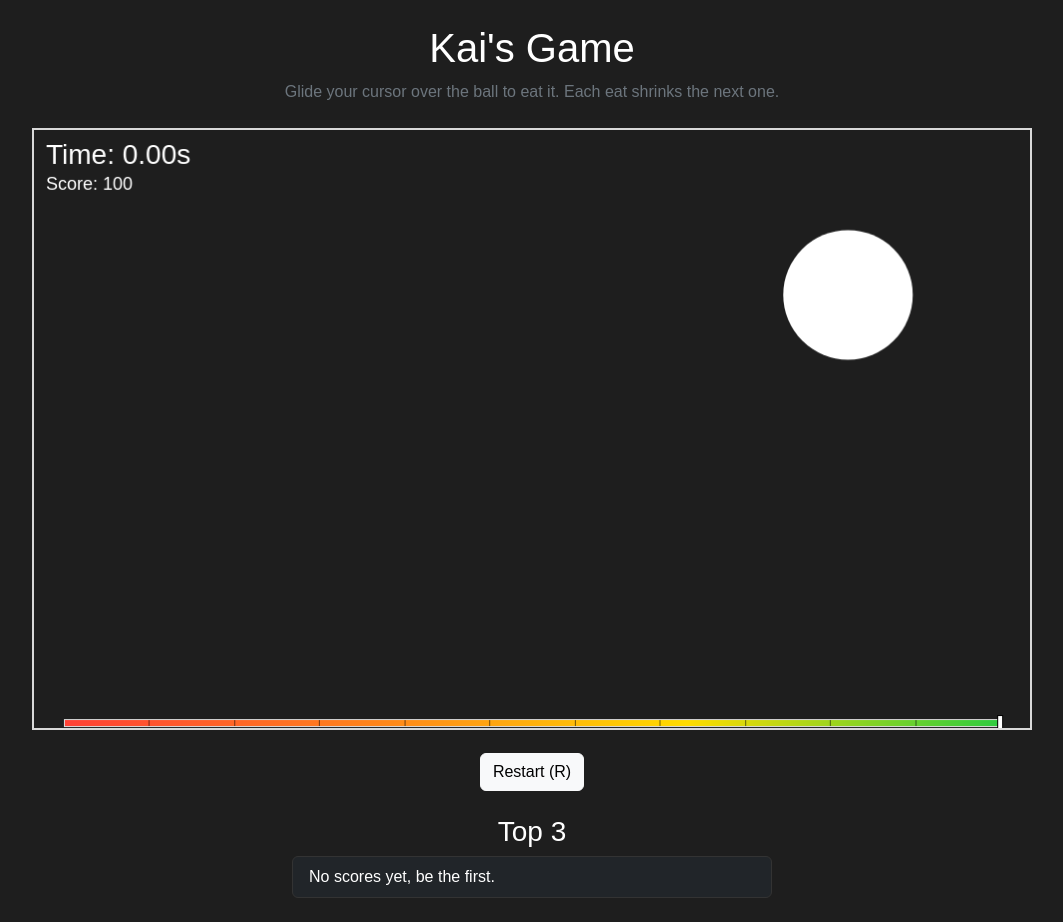
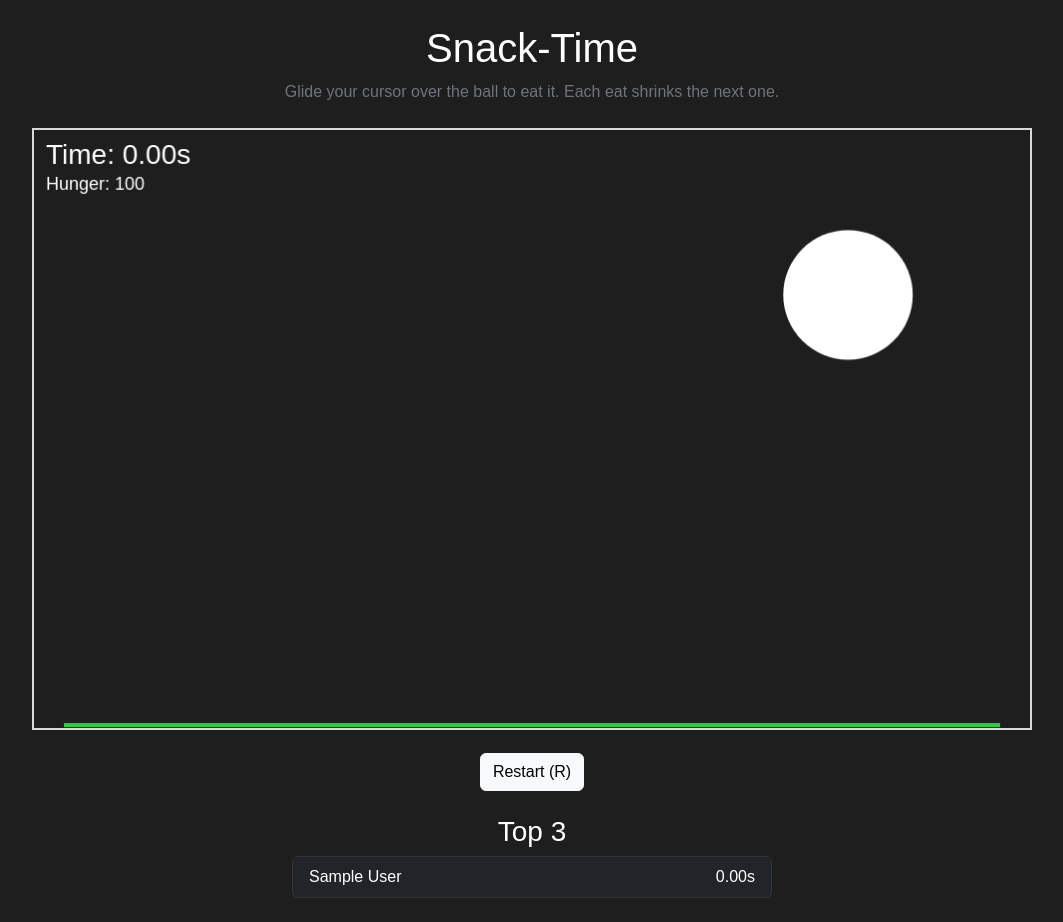
Before and after one commit to SmackyDahFrog/CITS3403-Project, a Flask app: page /play/kai in a window 1280 px wide. Shown: the part 62-984 px from the top of the page, without its empty margins (108-1171 px from the left). Run offline with Flask 3, Linux system fonts and the light colour scheme; a user stored in the database is signed in; tables that the repository leaves empty hold one stand-in row (values such as "Sample post").

Commit message:
rework Snack-Time scoring with a hunger gauge and dedicated runs table
The score field driving the bar is renamed to hunger, and the bar
itself shrinks as hunger depletes while tinting through a four-stop
ramp by survived time against the user's personal best. Survival is
now summed from per-frame dt with a 0.1s cap so tab-hidden gaps and
frame stalls can't inflate the timer. A new kai_runs table records
total survival ms, average inter-eat interval (dropping any gap under
100 ms) and eat count via POST /api/kai/runs, replacing the legacy
/api/scores entry for this game.

```diff
--- a/app/routes.py
+++ b/app/routes.py
@@ -1,13 +1,16 @@
-from flask import Blueprint, flash, jsonify, redirect, render_template, request, url_for
+import os
+
+from flask import Blueprint, current_app, flash, jsonify, redirect, render_template, request, url_for
 from flask_login import current_user, login_required, login_user, logout_user
 
 from app.forms import CustomisationForm, LoginForm, SignupForm
-from app.models import Score, User, db
+from app.models import KaiRun, Score, User, db
 
 main_bp = Blueprint('main', __name__)
 
-# only games we are willing to record scores for, blocks the api from being a generic write target
-ALLOWED_GAMES = {'kai', 'tictactoe', 'wilson'}
+# games still on the legacy generic scores table. kai now writes to its own kai_runs table
+# via /api/kai/runs, so it's intentionally absent from this allow-list
+ALLOWED_GAMES = {'tictactoe', 'wilson'}
 
 
 @main_bp.route('/', methods=['GET', 'POST'])
@@ -64,22 +67,30 @@ def stages():
 @main_bp.route('/play/kai')
 @login_required
 def play_kai():
-    # top 3 kai scores for the panel below the canvas, joined with users for display name fallback
+    # top 3 kai runs for the panel below the canvas, joined with users for display name fallback
     top_scores = (
-        db.session.query(Score, User)
-            .join(User, Score.user_id == User.id)
-            .filter(Score.game == 'kai')
-            .order_by(Score.value.desc())
+        db.session.query(KaiRun, User)
+            .join(User, KaiRun.user_id == User.id)
+            .order_by(KaiRun.time_ms.desc())
             .limit(3)
             .all()
     )
-    return render_template('games/kai.html', top_scores=top_scores)
+    # current player's personal best, in ms, drives the live hunger-bar colour client side
+    personal_best = (
+        db.session.query(db.func.max(KaiRun.time_ms))
+            .filter(KaiRun.user_id == current_user.id)
+            .scalar()
+    ) or 0
+    # cache-buster so iterating on kai-game.js during dev doesn't get clobbered by stale browser caches
+    js_path = os.path.join(current_app.static_folder, 'js', 'kai-game.js')
+    js_version = int(os.path.getmtime(js_path))
+    return render_template('games/kai.html', top_scores=top_scores, personal_best=personal_best, js_version=js_version)
 
 
 @main_bp.route('/api/scores', methods=['POST'])
 @login_required
 def api_save_score():
-    # tiny json endpoint, the kai client posts here on game over
+    # tiny json endpoint for the legacy shared scores table, used by tictactoe and wilson
     data = request.get_json(silent=True) or {}
     game = data.get('game')
     value = data.get('value')
@@ -93,6 +104,34 @@ def api_save_score():
     return jsonify(ok=True)
 
 
+def _is_nonneg_int(v):
+    # bool is an int subclass in python, exclude it explicitly so True/False can't sneak in
+    return isinstance(v, int) and not isinstance(v, bool) and v >= 0
+
+
+@main_bp.route('/api/kai/runs', methods=['POST'])
+@login_required
+def api_save_kai_run():
+    # kai-specific endpoint, takes the structured run payload that the legacy /api/scores
+    # couldn't carry. one row per game over, written into kai_runs
+    data = request.get_json(silent=True) or {}
+    time_ms = data.get('time_ms')
+    avg_eat_ms = data.get('avg_eat_ms', 0)
+    eat_count = data.get('eat_count', 0)
+
+    if not (_is_nonneg_int(time_ms) and _is_nonneg_int(avg_eat_ms) and _is_nonneg_int(eat_count)):
+        return jsonify(ok=False, error='invalid payload'), 400
+
+    db.session.add(KaiRun(
+        user_id=current_user.id,
+        time_ms=time_ms,
+        avg_eat_ms=avg_eat_ms,
+        eat_count=eat_count,
+    ))
+    db.session.commit()
+    return jsonify(ok=True)
+
+
 @main_bp.route('/logout')
 @login_required
 def logout():
--- a/app/static/js/kai-game.js
+++ b/app/static/js/kai-game.js
@@ -16,33 +16,51 @@ const MIN_MAX_R = CURSOR_R_CSS;
 const SHRINK = 0.97;
 // each ball reaches its current max in this many seconds, kept short so the rhythm stays snappy
 const GROW_DURATION_SEC = 0.3;
-// PRESSURE matches the original ballsheet, score depletion grows logarithmically
+// PRESSURE matches the original ballsheet, hunger depletion grows logarithmically
 // with elapsed seconds: pressureRate = PRESSURE * ln(1 + t)
 const PRESSURE = 60;
 const EAT_BONUS = 35;
-const START_SCORE = 100;
+const START_HUNGER = 100;
 
 let canvas, ctx;
 // ballMaxR is the cap for the currently-spawned ball, ballSpawnedAt is when it appeared so
 // the draw loop can interpolate from cursor-sized up to ballMaxR
 let ballX, ballY, ballMaxR, ballSpawnedAt;
-let score, isGameOver;
+let hunger, isGameOver;
+// peak hunger reached this run, used as the bar's denominator so the bar visibly shrinks
+// from peak back down to 0 even when eats have pushed hunger above its starting bank
+let hungerCeiling;
 let lastTick;
+// scoreSubmitted is about the leaderboard time submission, kept distinct from the hunger bar
 let scoreSubmitted = false;
 // pressure only starts after the first successful eat, like the original's noCheese flag
 let pressureActive;
-let pressureStartedAt;
-// frozen end-of-round timestamp, lets the game-over overlay show the exact time survived
-let gameOverAt;
+// accumulated game-clock seconds since pressure started, summed from per-frame dt instead
+// of taken from wall clock so tab-hidden gaps and frame stalls don't inflate the run
+let survivedTimeSec;
+// survivedTimeSec at each eat, used at game over to compute the inter-eat average
+// after dropping any interval shorter than CHAIN_EAT_MIN_MS
+let eatTimes;
+// intervals tighter than this aren't counted toward the average, stops chain-eats on a
+// freshly spawned ball from gaming the per-eat speed metric
+const CHAIN_EAT_MIN_MS = 100;
 // most recent mouse position in canvas coords, null until the cursor first enters the canvas
 let mouseX = null;
 let mouseY = null;
 // css px to canvas px factor, recomputed each mousemove so the cursor hit radius scales with css resizing
 let canvasScale = 1;
+// personal best survived seconds, baked into the canvas data attribute by the server,
+// 0 means no previous run on file so the bar treats this run as a guaranteed record
+let personalBestSec = 0;
 
 function init() {
     canvas = document.getElementById('kaiCanvas');
     ctx = canvas.getContext('2d');
+
+    // data attribute is in milliseconds (matches what's stored in the scores table), the
+    // bar logic wants seconds so divide once on load instead of every draw call
+    const pbMs = parseInt(canvas.dataset.personalBest || '0', 10);
+    personalBestSec = isNaN(pbMs) ? 0 : pbMs / 1000;
 
     canvas.addEventListener('mousemove', onMouseMove);
     canvas.addEventListener('mouseleave', onMouseLeave);
@@ -58,13 +76,14 @@ function init() {
 }
 
 function gameSetup() {
-    score = START_SCORE;
+    hunger = START_HUNGER;
+    hungerCeiling = START_HUNGER;
     ballMaxR = START_MAX_R;
     isGameOver = false;
     scoreSubmitted = false;
     pressureActive = false;
-    pressureStartedAt = 0;
-    gameOverAt = 0;
+    survivedTimeSec = 0;
+    eatTimes = [];
     spawnBall();
     lastTick = performance.now();
 }
@@ -106,9 +125,14 @@ function update(dt) {
             // first eat starts the pressure clock, like the original's noCheese
             if (!pressureActive) {
                 pressureActive = true;
-                pressureStartedAt = performance.now();
             }
-            score += EAT_BONUS;
+            // record the moment of this eat in game-clock seconds, the gameover summary
+            // averages the gaps between consecutive eats and drops any tighter than 100ms
+            eatTimes.push(survivedTimeSec);
+            hunger += EAT_BONUS;
+            // peak hunger this run sets the bar's denominator, so an eat that pushes
+            // hunger above the previous high refills the bar back to a full strip
+            if (hunger > hungerCeiling) hungerCeiling = hunger;
             // shrink the cap for the next ball, the floor stops it disappearing entirely
             ballMaxR = Math.max(MIN_MAX_R, ballMaxR * SHRINK);
             spawnBall();
@@ -118,13 +142,16 @@ function update(dt) {
     // pressure only ticks once the first ball has been eaten
     if (!pressureActive) return;
 
+    // accumulate game-clock seconds from this frame's dt, decoupled from wall clock so
+    // tab-hidden gaps don't sneak time into the survival timer or the pressure rate
+    survivedTimeSec += dt;
+
     // logarithmic depletion, same model as the original ballsheet
-    const elapsed = (performance.now() - pressureStartedAt) / 1000;
-    const pressureRate = PRESSURE * Math.log(1 + elapsed);
-    score -= pressureRate * dt;
+    const pressureRate = PRESSURE * Math.log(1 + survivedTimeSec);
+    hunger -= pressureRate * dt;
 
-    if (score <= 0) {
-        score = 0;
+    if (hunger <= 0) {
+        hunger = 0;
         gameOver();
     }
 }
@@ -141,19 +168,19 @@ function draw() {
         ctx.arc(ballX, ballY, currentBallR(), 0, Math.PI * 2);
         ctx.fill();
 
-        // pressure gauge along the bottom of the playfield
-        drawPressureBar();
+        // hunger gauge along the bottom of the playfield
+        drawHungerBar();
     }
 
-    // top-left readouts, the time survived is the metric that gets submitted as the score,
-    // the point bank below it is just the visible "you are about to die" indicator
+    // top-left readouts, the time survived is the metric that gets submitted to the leaderboard,
+    // the hunger bank below it is just the visible "you are about to die" indicator
     ctx.fillStyle = '#ffffff';
     ctx.textAlign = 'left';
     ctx.textBaseline = 'top';
     ctx.font = '28px Arial, sans-serif';
     ctx.fillText('Time: ' + survivedSeconds().toFixed(2) + 's', 12, 12);
     ctx.font = '18px Arial, sans-serif';
-    ctx.fillText('Score: ' + Math.floor(score), 12, 46);
+    ctx.fillText('Hunger: ' + Math.floor(hunger), 12, 46);
 
     if (isGameOver) {
         // overlay with final time and restart prompt
@@ -172,66 +199,61 @@ function draw() {
     }
 }
 
-// pressure rate caps the bar at full red, picked so the marker spans most of the bar over a typical run
-const MAX_DISPLAY_PRESSURE = 250;
-// segment dividers along the gauge, one extra to give a sense of pressure beyond the four colour stops
-const PRESSURE_BAR_SEGMENTS = 11;
+// four discrete colour bands keyed off the survived-time-vs-best ratio. thresholds are
+// uneven on purpose: red is just the brief opening sliver, yellow covers most of the run
+// up to "almost matching the personal best", green is reserved for the final approach and
+// anything past best. tuned so a typical run that reaches ~40% of best already shows three
+// distinct colours rather than parking on red while the ratio crawls up
+const HUNGER_BAR_BANDS = [
+    { upTo: 0.10,     rgb: [0xff, 0x41, 0x36] }, // red, just the opening blip
+    { upTo: 0.35,     rgb: [0xff, 0x85, 0x1b] }, // orange, warming up
+    { upTo: 0.90,     rgb: [0xff, 0xdc, 0x00] }, // yellow, on the climb toward best
+    { upTo: Infinity, rgb: [0x2e, 0xcc, 0x40] }, // green, on pace with or past the personal best
+];
 
-function drawPressureBar() {
-    const barH = 8;
+// pick the band that t falls inside, returning a solid rgb string for the canvas fillStyle
+function colourAtPosition(t) {
+    for (const band of HUNGER_BAR_BANDS) {
+        if (t < band.upTo) return `rgb(${band.rgb.join(',')})`;
+    }
+    // unreachable since the last band is Infinity, kept as a safety fallback
+    return `rgb(${HUNGER_BAR_BANDS[HUNGER_BAR_BANDS.length - 1].rgb.join(',')})`;
+}
+
+function drawHungerBar() {
+    // thin strip across the bottom, length itself is the gauge so no separate marker is needed
+    const barH = 4;
     const barX = 30;
-    const barW = W - barX * 2;
-    // sit a pixel above the bottom edge of the canvas, the css border lives outside this area
+    const barFullW = W - barX * 2;
     const barY = H - barH - 1;
 
-    // red on the left, orange, yellow, green on the right; the marker starts at the
-    // green end and descends leftward toward red as pressure builds
-    const gradient = ctx.createLinearGradient(barX, 0, barX + barW, 0);
-    gradient.addColorStop(0.0, '#ff4136');
-    gradient.addColorStop(1 / 3, '#ff851b');
-    gradient.addColorStop(2 / 3, '#ffdc00');
-    gradient.addColorStop(1.0, '#2ecc40');
-    ctx.fillStyle = gradient;
-    ctx.fillRect(barX, barY, barW, barH);
+    // bar length tracks remaining hunger relative to this run's peak, anchored on the left
+    // so the right edge recedes as pressure depletes hunger and the bar vanishes at hunger=0
+    const fillRatio = hungerCeiling > 0 ? Math.max(0, Math.min(1, hunger / hungerCeiling)) : 0;
+    const visibleW = barFullW * fillRatio;
+    if (visibleW <= 0) return;
 
-    // thin segment dividers, the +0.5 offset keeps single-pixel lines crisp on most displays
-    ctx.strokeStyle = 'rgba(0, 0, 0, 0.55)';
-    ctx.lineWidth = 1;
-    for (let i = 1; i < PRESSURE_BAR_SEGMENTS; i++) {
-        const x = Math.round(barX + (barW * i) / PRESSURE_BAR_SEGMENTS) + 0.5;
-        ctx.beginPath();
-        ctx.moveTo(x, barY);
-        ctx.lineTo(x, barY + barH);
-        ctx.stroke();
+    // colour position runs the four-stop ramp using current survival time vs the personal
+    // best: 0 = far below best (red), 1 = matching or beating best (green). before the first
+    // eat there's nothing meaningful to compare so default to green, same on a first ever run
+    let colourPosition = 1;
+    if (pressureActive && personalBestSec > 0) {
+        colourPosition = Math.max(0, Math.min(1, survivedSeconds() / personalBestSec));
     }
-
-    // outline so the gauge reads as a contained widget rather than a painted strip
-    ctx.strokeStyle = '#d9d9d9';
-    ctx.strokeRect(barX + 0.5, barY + 0.5, barW - 1, barH - 1);
-
-    // marker rides the bar from no-pressure (right, green) to capped (left, red),
-    // so it starts pinned right and descends through the colours as pressure rises
-    const elapsed = pressureActive ? (performance.now() - pressureStartedAt) / 1000 : 0;
-    const pressureRate = PRESSURE * Math.log(1 + elapsed);
-    const fill = Math.min(1, pressureRate / MAX_DISPLAY_PRESSURE);
-    const markerX = Math.round(barX + barW * (1 - fill));
-
-    // white block with a thin dark outline so it stays visible across every colour band
-    ctx.fillStyle = '#ffffff';
-    ctx.fillRect(markerX - 2, barY - 3, 4, barH + 6);
-    ctx.strokeStyle = '#000000';
-    ctx.strokeRect(markerX - 2.5, barY - 3.5, 5, barH + 7);
+    ctx.fillStyle = colourAtPosition(colourPosition);
+    ctx.fillRect(barX, barY, visibleW, barH);
 }
 
 // seconds elapsed since the first eat, the original ballsheet's high-score metric
 function survivedSeconds() {
-    if (!pressureActive) return 0;
-    const endRef = isGameOver ? gameOverAt : performance.now();
-    return (endRef - pressureStartedAt) / 1000;
+    return survivedTimeSec;
 }
 
 function gameLoop(now) {
-    const dt = (now - lastTick) / 1000;
+    // cap dt so a tab-switch, sleep, or frame stall can't fast-forward the run on resume.
+    // 0.1s is much larger than a normal frame (~0.016s) so it's invisible during smooth play
+    let dt = (now - lastTick) / 1000;
+    if (dt > 0.1) dt = 0.1;
     lastTick = now;
     update(dt);
     draw();
@@ -261,32 +283,53 @@ function onKeyDown(e) {
     }
 }
 
+// average milliseconds between eats over the run, after dropping any inter-eat gap
+// shorter than CHAIN_EAT_MIN_MS so a flurry of chain-eats can't deflate the average
+function computeAvgEatMs() {
+    if (eatTimes.length < 2) return 0;
+    const minSec = CHAIN_EAT_MIN_MS / 1000;
+    let total = 0;
+    let count = 0;
+    for (let i = 1; i < eatTimes.length; i++) {
+        const gap = eatTimes[i] - eatTimes[i - 1];
+        if (gap >= minSec) {
+            total += gap;
+            count += 1;
+        }
+    }
+    if (count === 0) return 0;
+    return Math.round((total / count) * 1000);
+}
+
 function gameOver() {
     isGameOver = true;
-    // freeze the end timestamp so the overlay and the submitted value agree exactly
-    gameOverAt = performance.now();
     // submit once per round, R-restart resets the flag in gameSetup
     if (!scoreSubmitted) {
         scoreSubmitted = true;
-        // submitted value is milliseconds survived since the first eat, matches the original game's high-score metric
-        const survivedMs = pressureStartedAt > 0 ? gameOverAt - pressureStartedAt : 0;
-        postScore(Math.floor(survivedMs));
+        // submitted values are milliseconds of accumulated game-clock survival plus per-eat
+        // pacing, both ignore any time spent with the tab hidden thanks to survivedTimeSec
+        const survivedMs = Math.round(survivedTimeSec * 1000);
+        const avgEatMs = computeAvgEatMs();
+        // bump the in-memory best so the next round's bar colour compares against this run
+        // without needing a page refresh to pull the freshly written DB value back down
+        if (survivedTimeSec > personalBestSec) personalBestSec = survivedTimeSec;
+        postKaiRun(survivedMs, avgEatMs, eatTimes.length);
     }
 }
 
-function postScore(value) {
+function postKaiRun(timeMs, avgEatMs, eatCount) {
     // CSRFProtect is on globally, the token lives in a meta tag rendered by Jinja
     const meta = document.querySelector('meta[name="csrf-token"]');
     const token = meta ? meta.getAttribute('content') : '';
 
-    fetch('/api/scores', {
+    fetch('/api/kai/runs', {
         method: 'POST',
         headers: {
             'Content-Type': 'application/json',
             'X-CSRFToken': token
         },
-        // server reads game + value, user comes from the session
-        body: JSON.stringify({ game: 'kai', value: value })
+        // structured payload, the server reads each field, user comes from the session
+        body: JSON.stringify({ time_ms: timeMs, avg_eat_ms: avgEatMs, eat_count: eatCount })
     }).catch(() => {
         // network errors aren't fatal here, the player can still see their score and retry
     });
--- a/app/templates/games/kai.html
+++ b/app/templates/games/kai.html
@@ -10,7 +10,7 @@
     <link rel="stylesheet" href="{{ url_for('static', filename='css/MainPage.css') }}">
     <link rel="stylesheet" href="{{ url_for('static', filename='css/navbar.css') }}">
     <link rel="stylesheet" href="{{ url_for('static', filename='css/kai.css') }}">
-    <title>Kai's Game</title>
+    <title>Snack-Time</title>
 </head>
 
 <body class="min-vh-100 d-flex flex-column">
@@ -44,26 +44,26 @@
 </nav>
 
     <div class="container py-4">
-        <h1 class="text-center mb-2">Kai's Game</h1>
+        <h1 class="text-center mb-2">Snack-Time</h1>
         <p class="text-center text-secondary mb-4">
             Glide your cursor over the ball to eat it. Each eat shrinks the next one.
         </p>
         <div class="d-flex flex-column align-items-center">
             <div class="kai-stage">
-                <canvas id="kaiCanvas" width="1000" height="600"></canvas>
+                <canvas id="kaiCanvas" width="1000" height="600" data-personal-best="{{ personal_best or 0 }}"></canvas>
                 <div class="kai-too-small" role="status">
                     <p class="mb-2 fw-bold">Window too narrow</p>
-                    <p class="mb-0">Resize your window wider to play Kai's Game.</p>
+                    <p class="mb-0">Resize your window wider to play Snack-Time.</p>
                 </div>
             </div>
             <button id="restartBtn" class="btn btn-light mt-3">Restart (R)</button>
             <div class="kai-leaderboard mt-4">
                 <h3 class="text-center">Top 3</h3>
                 <ol class="list-group">
-                    {% for score, user in top_scores %}
+                    {% for run, user in top_scores %}
                     <li class="list-group-item bg-dark text-white d-flex justify-content-between">
                         <span>{{ user.display_name or user.username }}</span>
-                        <span>{{ '%.2f'|format(score.value / 1000) }}s</span>
+                        <span>{{ '%.2f'|format(run.time_ms / 1000) }}s</span>
                     </li>
                     {% else %}
                     <li class="list-group-item bg-dark text-white">No scores yet, be the first.</li>
@@ -77,7 +77,7 @@
         integrity="sha384-kenU1KFdBIe4zVF0s0G1M5b4hcpxyD9F7jL+jjXkk+Q2h455rYXK/7HAuoJl+0I"
         crossorigin="anonymous"></script>
     <script src="{{ url_for('static', filename='js/navbar.js') }}"></script>
-    <script src="{{ url_for('static', filename='js/kai-game.js') }}"></script>
+    <script src="{{ url_for('static', filename='js/kai-game.js') }}?v={{ js_version }}"></script>
 </body>
 
 </html>
```
Also changed, not shown: app/models.py (+22 -0 lines).
